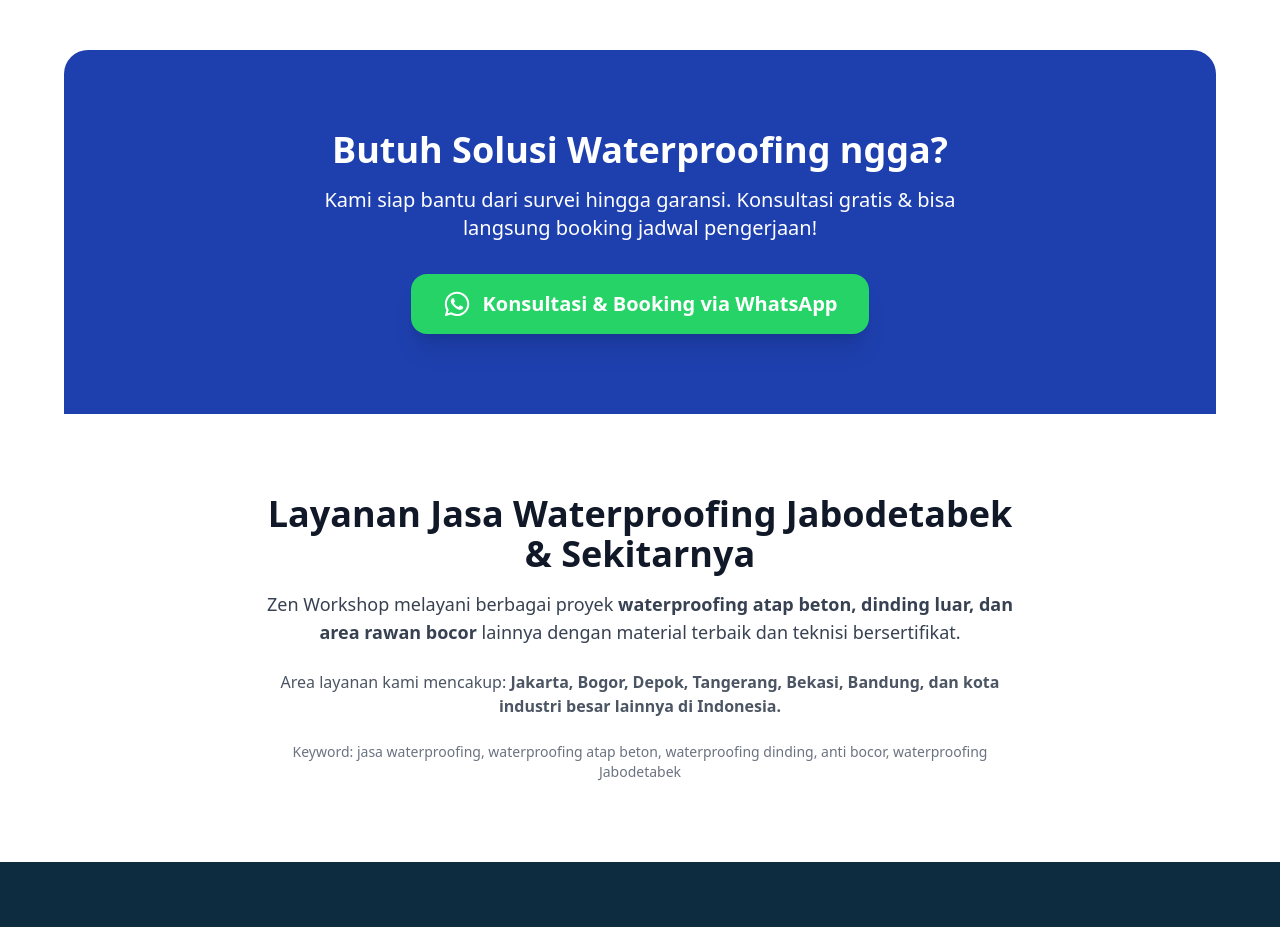
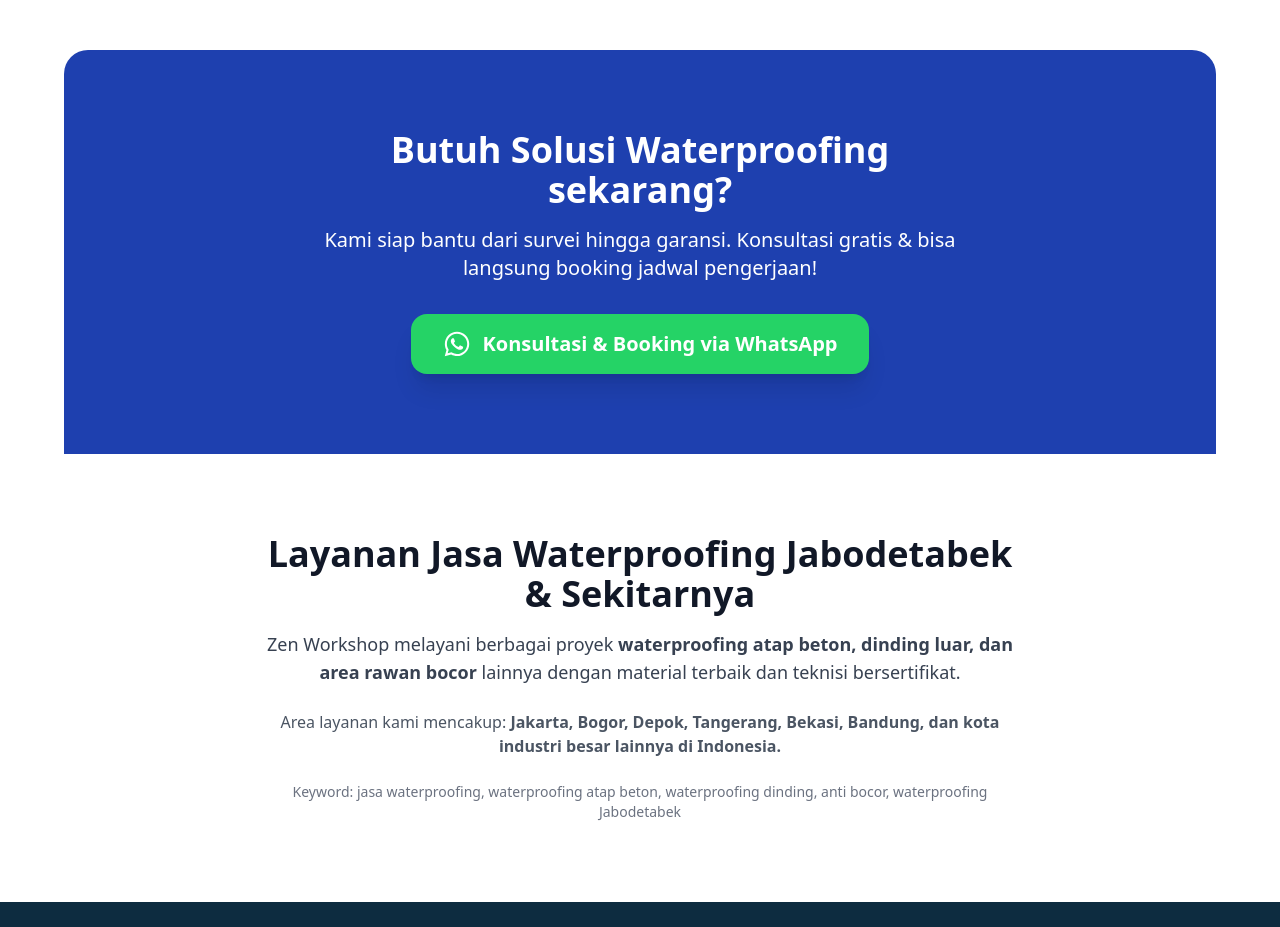
Before and after one commit to Zenworkshop/aplikatorhilti, a React (Vite) app: page /water-proofing in a window 1280 px wide. Shown: the part 6120-7047 px from the top of the page. Built offline with nearby package versions, Linux system fonts and the light colour scheme.

Commit message:
sekarang

```diff
--- a/src/components/ContentWaterproofing.tsx
+++ b/src/components/ContentWaterproofing.tsx
@@ -439,7 +439,7 @@ export default function ContentWaterproofing() {
             className="max-w-2xl mx-auto"
         >
             <h2 className="text-3xl md:text-4xl font-bold mb-4">
-            Butuh Solusi Waterproofing ngga?
+            Butuh Solusi Waterproofing sekarang?
             </h2>
             <p className="text-lg md:text-xl mb-8">
             Kami siap bantu dari survei hingga garansi. Konsultasi gratis & bisa langsung booking jadwal pengerjaan!
```
